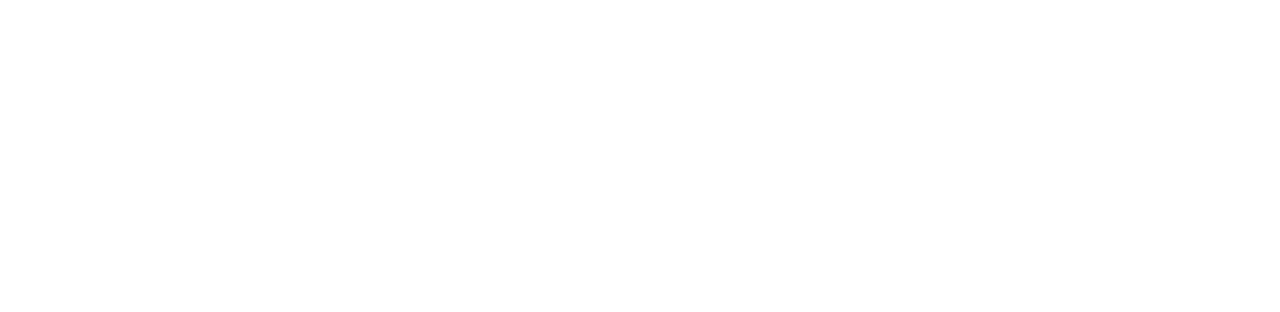
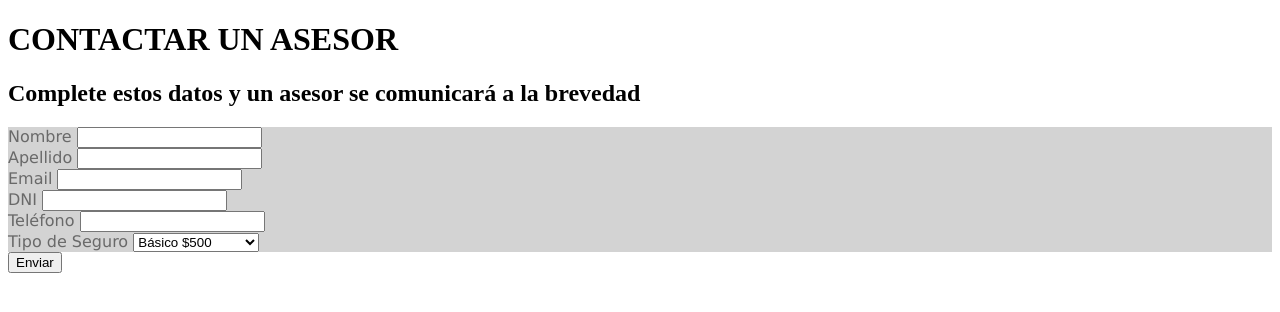
Before and after one commit to MaDeFe/UTN-AP4.0-React, a plain HTML site: page Clase 1/index.html in a window 1280 px wide. Drawn offline with Linux system fonts and the light colour scheme.

Commit message:
Ejercicio en proceso

```diff
--- a/Clase 1/index.html
+++ b/Clase 1/index.html
@@ -3,9 +3,50 @@
 <head>
     <meta charset="UTF-8">
     <meta name="viewport" content="width=device-width, initial-scale=1.0">
-    <title>Document</title>
+    <title>Seguro No Pagamos Cooperativa</title>
+    <link rel="stylesheet" href="style.css">
+
 </head>
+
 <body>
+    <h1>CONTACTAR UN ASESOR</h1>
+
+    <h2>Complete estos datos y un asesor se comunicará a la brevedad</h2>
+
+        <form class="formulario">
+            <div>
+                <label>Nombre</label>
+                <input name="nombre" id="nombre" />
+            </div>
+            <div>
+                <label>Apellido</label>
+                <input name="apellido" id="apellido" />
+            </div>
+            <div>
+                <label>Email</label>
+                <input type="email" name="email" id="email"/>
+            </div>
+            <div>
+                <label>DNI</label>
+                <input name="dni" id="dni" />
+            </div>
+            <div>
+                <label>Teléfono</label>
+                <input name="telefono" id="telefono" />
+            </div>
+            <div>
+                <label>Tipo de Seguro</label>
+                <select id = "option_value" onchange="myFunction()">
+                    <option value="basico">Básico $500</option>
+                    <option value="intermedio">Intermedio $1000</option>
+                    <option value="premium">Premium $1500</option>
+                </select>
+            </div>
+        </form>
+
+        <input type="submit" value="Enviar" />
 
 </body>
+
+
 </html>
--- a/Clase 1/style.css
+++ b/Clase 1/style.css
@@ -0,0 +1,11 @@
+body{
+    background-color:#fff;
+}
+
+.formulario {
+    position: relative;
+    background-color: lightgray;
+    background-size:contain;
+    font-family: 'Lucida Sans', 'Lucida Sans Regular', 'Lucida Grande', 'Lucida Sans Unicode', Geneva, Verdana, sans-serif;
+    color: dimgray;
+}
```
Also changed, not shown: Clase 1/1625868113.png (added).
